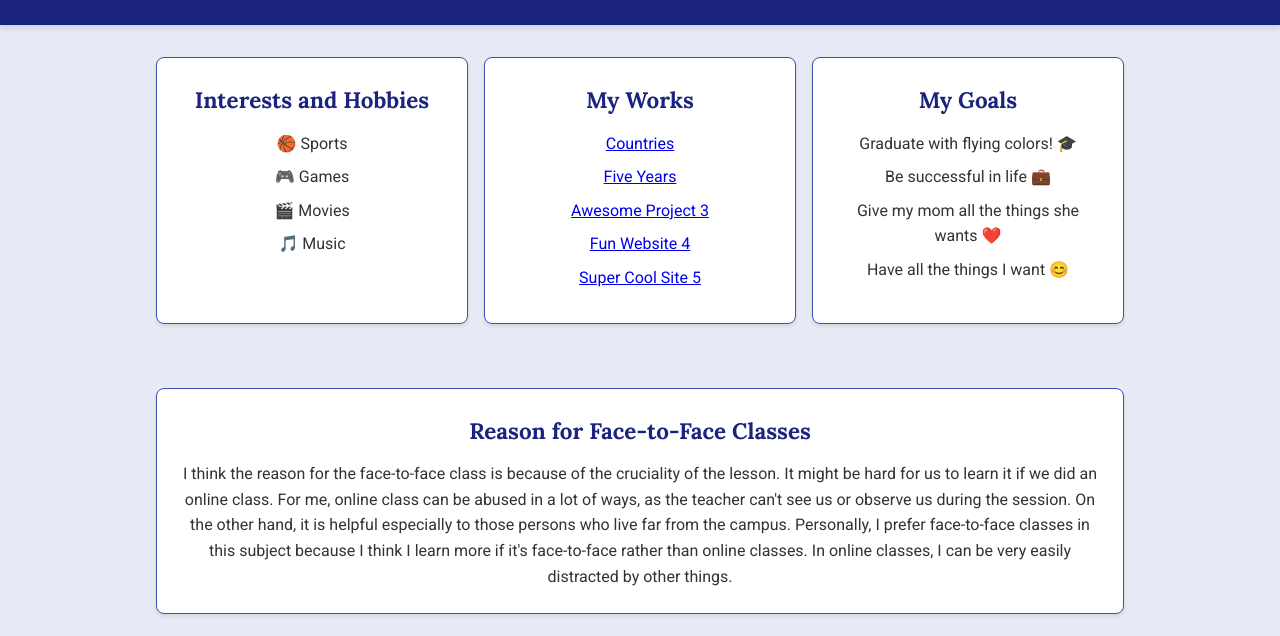
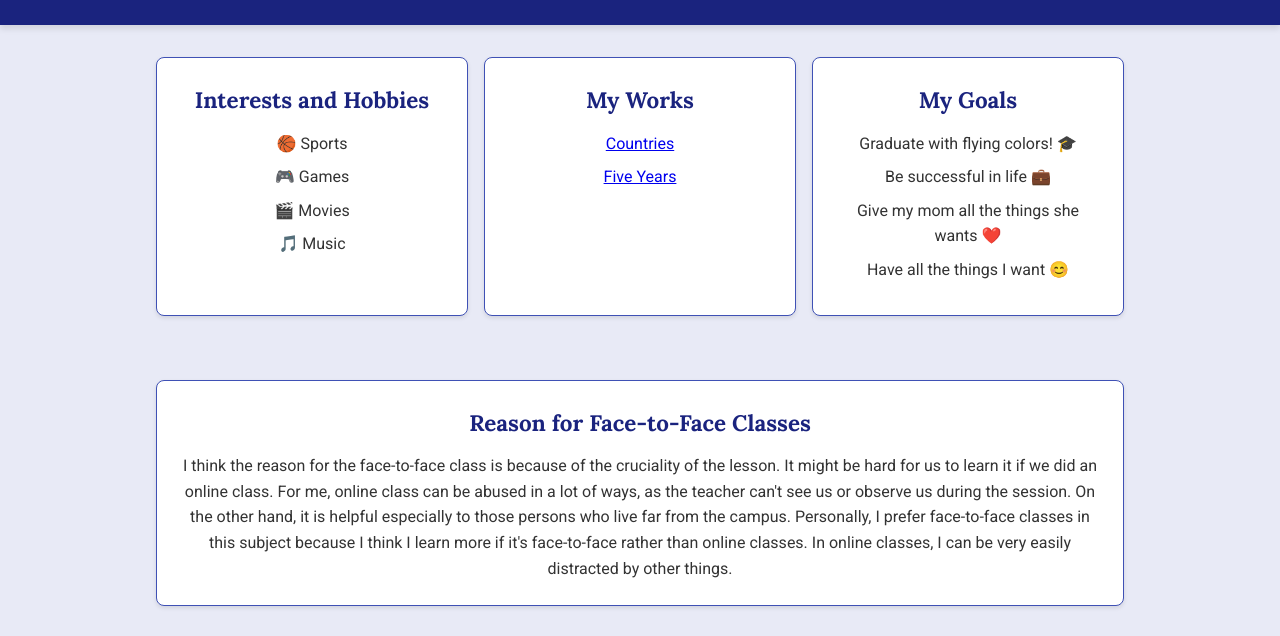
Before and after one commit to PUP-BSIT/final-Gasta-Marc-Oliver, a plain HTML site: page index.html in a window 1280 px wide. Shown: the part 111-747 px from the top of the page. Drawn offline with Linux system fonts and the light colour scheme.

Commit message:
minor changes to index.html

```diff
--- a/index.html
+++ b/index.html
@@ -29,9 +29,6 @@
           <ol class="works-list">
             <li><a href="countries.html">Countries</a></li>
             <li><a href="in_five_years.html">Five Years</a></li>
-            <li><a href="#">Awesome Project 3</a></li>
-            <li><a href="#">Fun Website 4</a></li>
-            <li><a href="#">Super Cool Site 5</a></li>
           </ol>
         </section>
 
```
